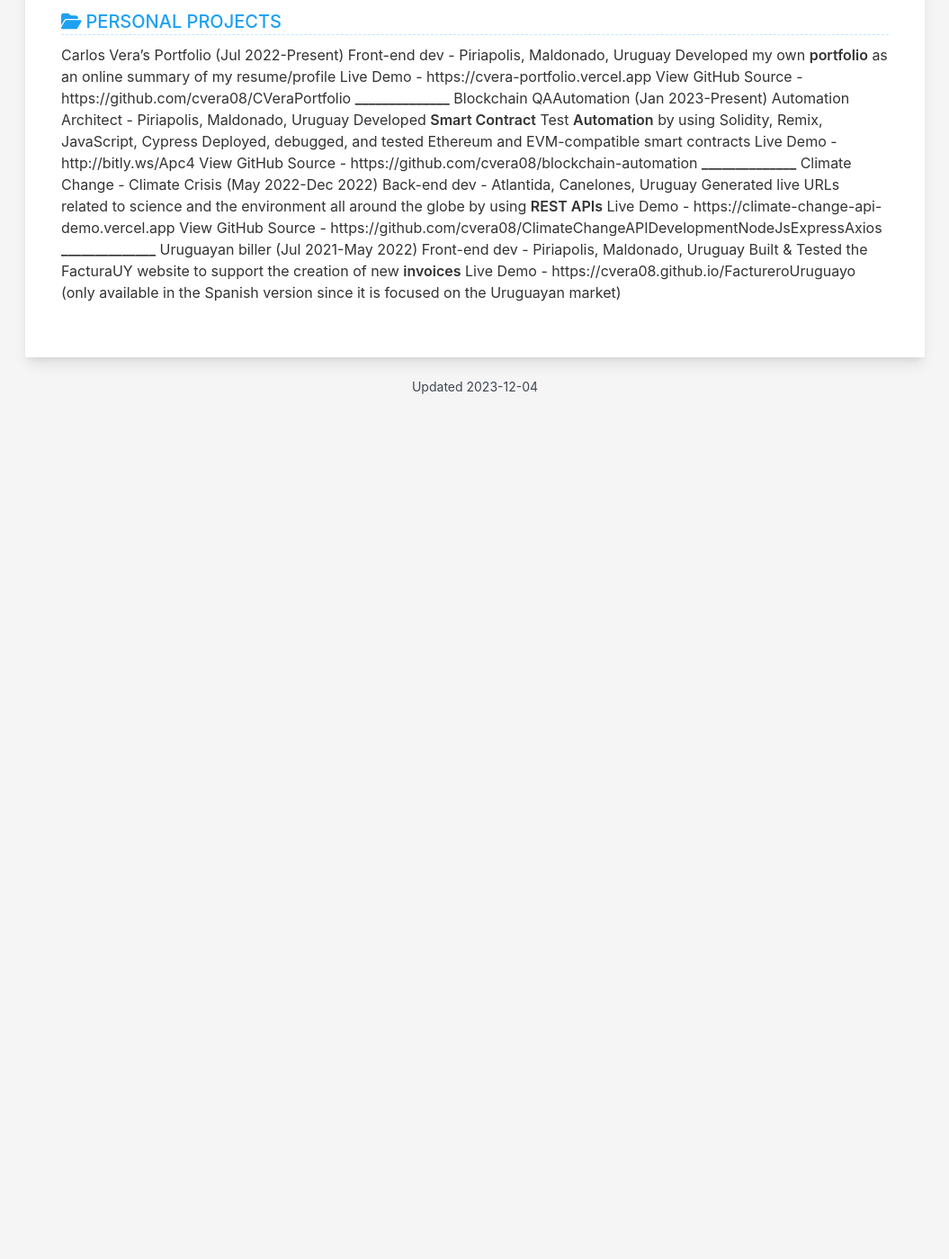
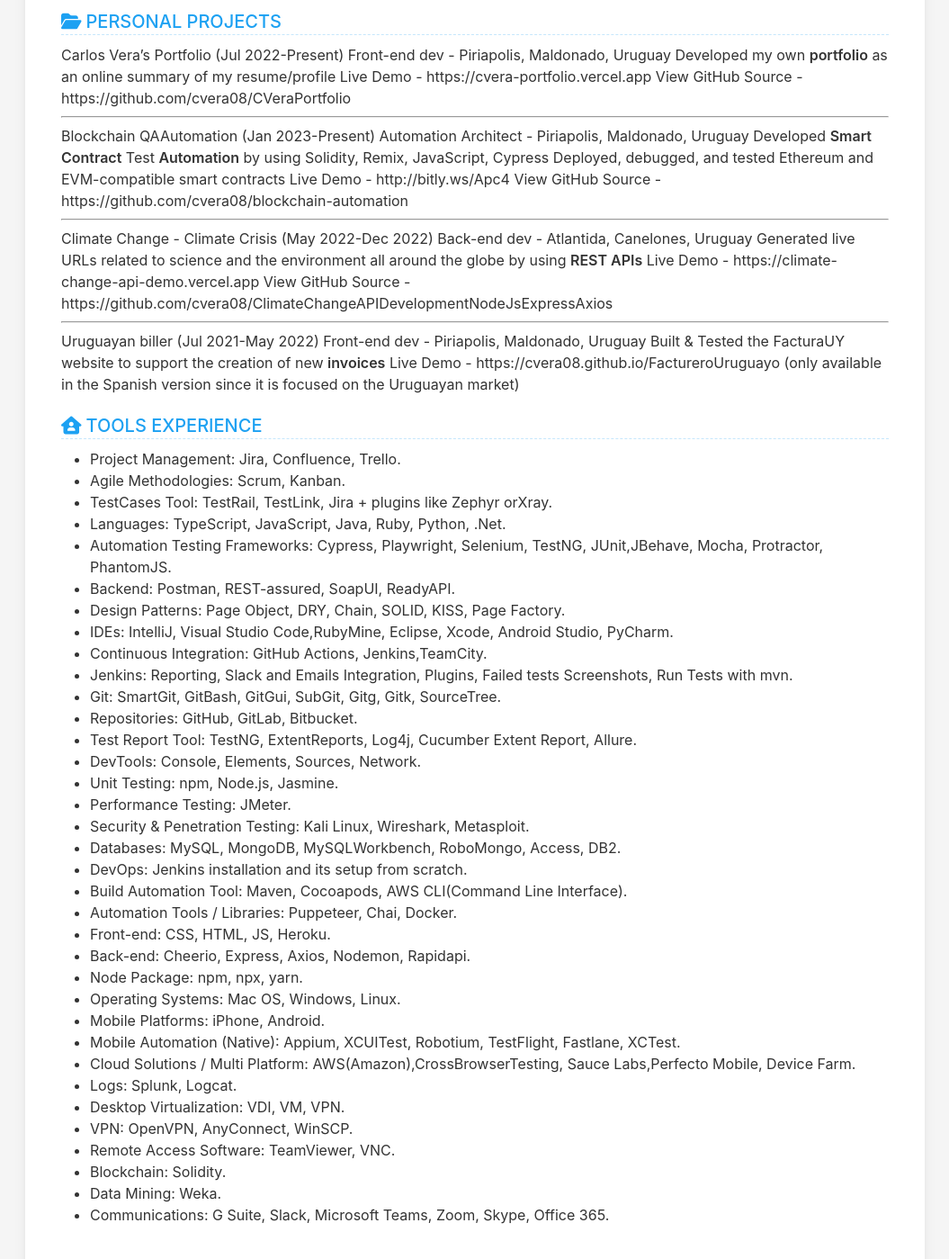
Before and after one commit to cvera08/full-resume, a Jekyll site: the page built from index.html, in a window 1280 px wide and 1400 px high, scrolled down 2073 px. Shown: the whole window at 90% size, without its empty margins (112-1167 px from the left). Built offline with Jekyll 4.4.1, drawn with Linux system fonts in a browser that asks for light colours; before the commit the page ends 2533 px from its top, so only the background shows below that; some of the changed text lies outside the part shown.

Commit message:
feat: tools experience

```diff
--- a/_data/data.yml
+++ b/_data/data.yml
@@ -82,16 +82,16 @@ award:
   order: 4
   title: KEY ACHIEVEMENTS
   description: |
-    - Reduced development time to market
-    - Increased product quality
-    - Reduced time spent on repetitive tasks
-    - Faster feedback loop
-    - Reduced tester burnout
-    - Increased time available for exploratory testing
-    - Better data for decision making and reporting
-    - Increased tester productivity (spent less time running manual test cases and regression cycles)
-    - Runs on key areas
-    - Increased number of tests run for broader test coverage
+    - Reduced development time to market.
+    - Increased product quality.
+    - Reduced time spent on repetitive tasks.
+    - Faster feedback loop.
+    - Reduced tester burnout.
+    - Increased time available for exploratory testing.
+    - Better data for decision making and reporting.
+    - Increased tester productivity (spent less time running manual test cases and regression cycles).
+    - Runs on key areas.
+    - Increased number of tests run for broader test coverage.
 
 
 skill:
@@ -151,12 +151,25 @@ experience:
       tags:
       date: Jul 2019 - May 2023
       role: SDET (iOS - Native Mobile)
-      location: Ellicott City, Maryland, U.S.
+      location: Florida City, Florida, U.S.
       description: |
         - Tested the 'face & ID recognition' app using Xcode simulators.
         - Linked Xcode IDE with real mobile devices (iPhone, iPad) to automate the **iOS app**.
         - Performed Code & Pair Reviews.
         - Established **Jenkins job for automation** builds.
+
+  items:
+    - company: Renault & Nissan - [Automobile Manufacturer]
+      link:
+      tags:
+      date: Oct 2015 - Jul 2019
+      role: QA Technical Lead (of Manual, Hybrid &amp; Automation)
+      location: London, England, U.K.
+      description: |
+        - Contacted clients, Synced with other managers, Generated metrics & reports.
+        - Settled internal **hiring process** of the company, Interviewed candidates, Trained hired people.
+        - Provided QAs feedback, Reported performance progress, Promoted to new roles.
+        - **Migrated** old-fashioned framework to **Cypress*.
 
 
 project:
@@ -169,20 +182,32 @@ project:
     Developed my own **portfolio** as an online summary of my resume/profile
     Live Demo - https://cvera-portfolio.vercel.app
     View GitHub Source - https://github.com/cvera08/CVeraPortfolio
+
     __________________________________________
+
     Blockchain QAAutomation (Jan 2023-Present)
     Automation Architect - Piriapolis, Maldonado, Uruguay
     Developed **Smart Contract** Test **Automation** by using Solidity, Remix, JavaScript, Cypress
     Deployed, debugged, and tested Ethereum and EVM-compatible smart contracts
     Live Demo - http://bitly.ws/Apc4
     View GitHub Source - https://github.com/cvera08/blockchain-automation
+
+
     __________________________________________
+
+
     Climate Change - Climate Crisis (May 2022-Dec 2022)
     Back-end dev - Atlantida, Canelones, Uruguay
     Generated live URLs related to science and the environment all around the globe by using **REST APIs**
     Live Demo - https://climate-change-api-demo.vercel.app
     View GitHub Source - https://github.com/cvera08/ClimateChangeAPIDevelopmentNodeJsExpressAxios
+
+
+
     __________________________________________
+
+
+
     Uruguayan biller (Jul 2021-May 2022)
     Front-end dev - Piriapolis, Maldonado, Uruguay
     Built & Tested the FacturaUY website to support the creation of new **invoices**
@@ -190,7 +215,46 @@ project:
     (only available in the Spanish version since it is focused on the Uruguayan market)
 
 
-
+organization:
+  show: true
+  order: 9
+  title: TOOLS EXPERIENCE
+  description: |
+    - Project Management: Jira, Confluence, Trello.
+    - Agile Methodologies: Scrum, Kanban.
+    - TestCases Tool: TestRail, TestLink, Jira + plugins like Zephyr orXray.
+    - Languages: TypeScript, JavaScript, Java, Ruby, Python, .Net.
+    - Automation Testing Frameworks: Cypress, Playwright, Selenium, TestNG, JUnit,JBehave, Mocha, Protractor, PhantomJS.
+    - Backend: Postman, REST-assured, SoapUI, ReadyAPI.
+    - Design Patterns: Page Object, DRY, Chain, SOLID, KISS, Page Factory.
+    - IDEs: IntelliJ, Visual Studio Code,RubyMine, Eclipse, Xcode, Android Studio, PyCharm.
+    - Continuous Integration: GitHub Actions, Jenkins,TeamCity.
+    - Jenkins: Reporting, Slack and Emails Integration, Plugins, Failed tests Screenshots, Run Tests with mvn.
+    - Git: SmartGit, GitBash, GitGui, SubGit, Gitg, Gitk, SourceTree.
+    - Repositories: GitHub, GitLab, Bitbucket.
+    - Test Report Tool: TestNG, ExtentReports, Log4j, Cucumber Extent Report, Allure.
+    - DevTools: Console, Elements, Sources, Network.
+    - Unit Testing: npm, Node.js, Jasmine.
+    - Performance Testing: JMeter.
+    - Security & Penetration Testing: Kali Linux, Wireshark, Metasploit.
+    - Databases: MySQL, MongoDB, MySQLWorkbench, RoboMongo, Access, DB2.
+    - DevOps: Jenkins installation and its setup from scratch.
+    - Build Automation Tool: Maven, Cocoapods, AWS CLI(Command Line Interface).
+    - Automation Tools / Libraries: Puppeteer, Chai, Docker.
+    - Front-end: CSS, HTML, JS, Heroku.
+    - Back-end: Cheerio, Express, Axios, Nodemon, Rapidapi.
+    - Node Package: npm, npx, yarn.
+    - Operating Systems: Mac OS, Windows, Linux.
+    - Mobile Platforms: iPhone, Android.
+    - Mobile Automation (Native): Appium, XCUITest, Robotium, TestFlight, Fastlane, XCTest.
+    - Cloud Solutions / Multi Platform: AWS(Amazon),CrossBrowserTesting, Sauce Labs,Perfecto Mobile, Device Farm.
+    - Logs: Splunk, Logcat.
+    - Desktop Virtualization: VDI, VM, VPN.
+    - VPN: OpenVPN, AnyConnect, WinSCP.
+    - Remote Access Software: TeamViewer, VNC.
+    - Blockchain: Solidity.
+    - Data Mining: Weka.
+    - Communications: G Suite, Slack, Microsoft Teams, Zoom, Skype, Office 365.
 
 footer:
   display: false
```
